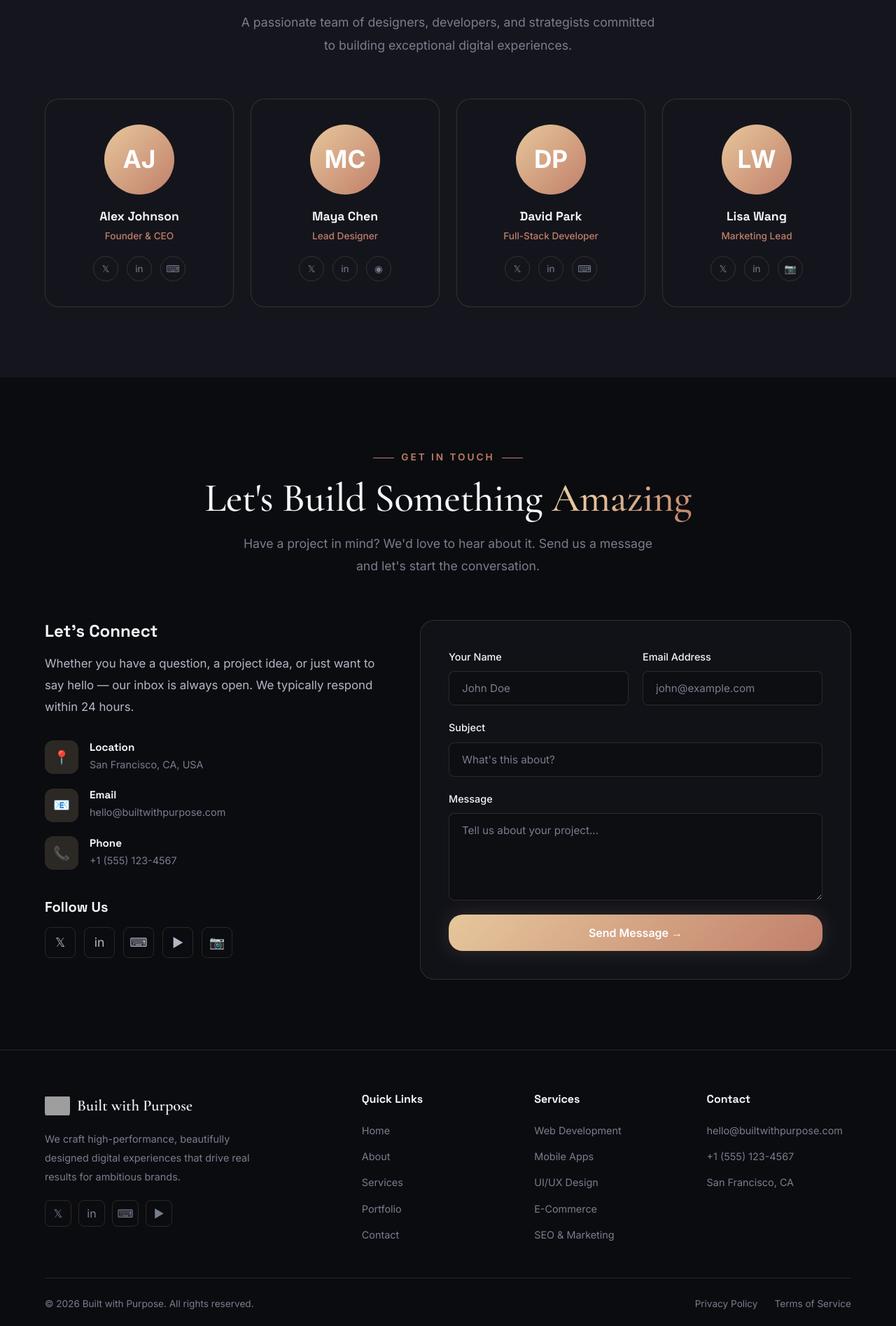
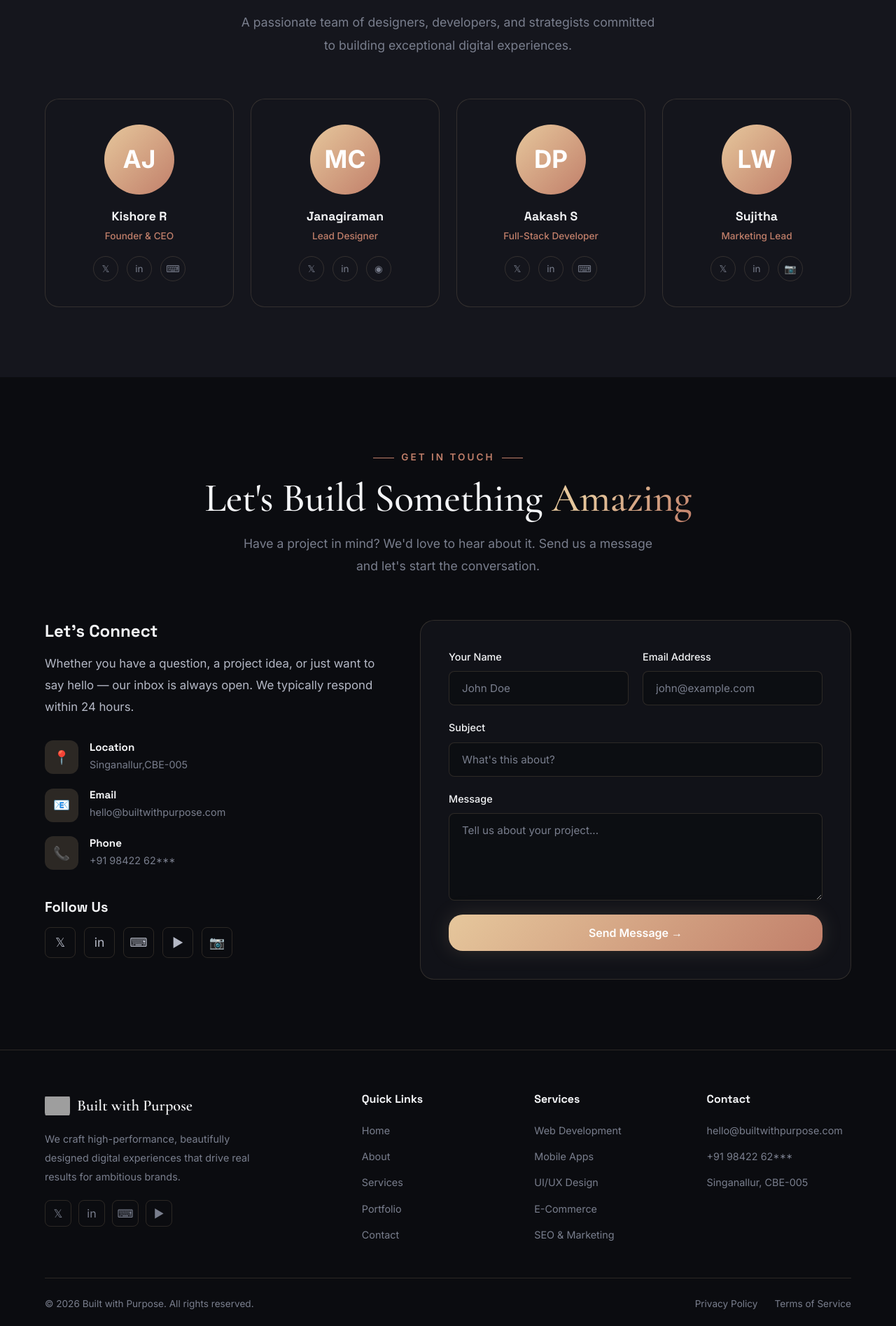
Before and after one commit to builtwithpurpose/built-with-purpose, a React (Vite) app in the folder client/: page / in a window 1280 px wide. Shown: the part 5051-6946 px from the top of the page at 70% size. Built offline with nearby package versions, Linux system fonts and the light colour scheme; grey boxes are pictures that could not be loaded.

Commit message:
contact changes

```diff
--- a/client/src/components/Contact.jsx
+++ b/client/src/components/Contact.jsx
@@ -45,9 +45,9 @@ const Contact = () => {
   };
 
   const contactInfo = [
-    { icon: '📍', title: 'Location', detail: 'San Francisco, CA, USA' },
+    { icon: '📍', title: 'Location', detail: 'Singanallur,CBE-005' },
     { icon: '📧', title: 'Email', detail: 'hello@builtwithpurpose.com' },
-    { icon: '📞', title: 'Phone', detail: '+1 (555) 123-4567' },
+    { icon: '📞', title: 'Phone', detail: '+91 98422 62***' },
   ];
 
   const socialLinks = [
--- a/client/src/components/Footer.jsx
+++ b/client/src/components/Footer.jsx
@@ -89,8 +89,8 @@ const Footer = () => {
             <h4>Contact</h4>
             <ul>
               <li><a href="mailto:hello@builtwithpurpose.com">hello@builtwithpurpose.com</a></li>
-              <li><a href="tel:+15551234567">+1 (555) 123-4567</a></li>
-              <li><a href="#contact" onClick={(e) => handleClick(e, '#contact')}>San Francisco, CA</a></li>
+              <li><a href="tel:+15551234567">+91 98422 62***</a></li>
+              <li><a href="#contact" onClick={(e) => handleClick(e, '#contact')}>Singanallur, CBE-005 </a></li>
             </ul>
           </div>
         </div>
--- a/client/src/components/Team.jsx
+++ b/client/src/components/Team.jsx
@@ -1,7 +1,7 @@
 const Team = () => {
   const team = [
     {
-      name: 'Alex Johnson',
+      name: 'Kishore R',
       role: 'Founder & CEO',
       initials: 'AJ',
       socials: {
@@ -11,7 +11,7 @@ const Team = () => {
       },
     },
     {
-      name: 'Maya Chen',
+      name: 'Janagiraman',
       role: 'Lead Designer',
       initials: 'MC',
       socials: {
@@ -21,7 +21,7 @@ const Team = () => {
       },
     },
     {
-      name: 'David Park',
+      name: 'Aakash S',
       role: 'Full-Stack Developer',
       initials: 'DP',
       socials: {
@@ -31,7 +31,7 @@ const Team = () => {
       },
     },
     {
-      name: 'Lisa Wang',
+      name: 'Sujitha',
       role: 'Marketing Lead',
       initials: 'LW',
       socials: {
```
